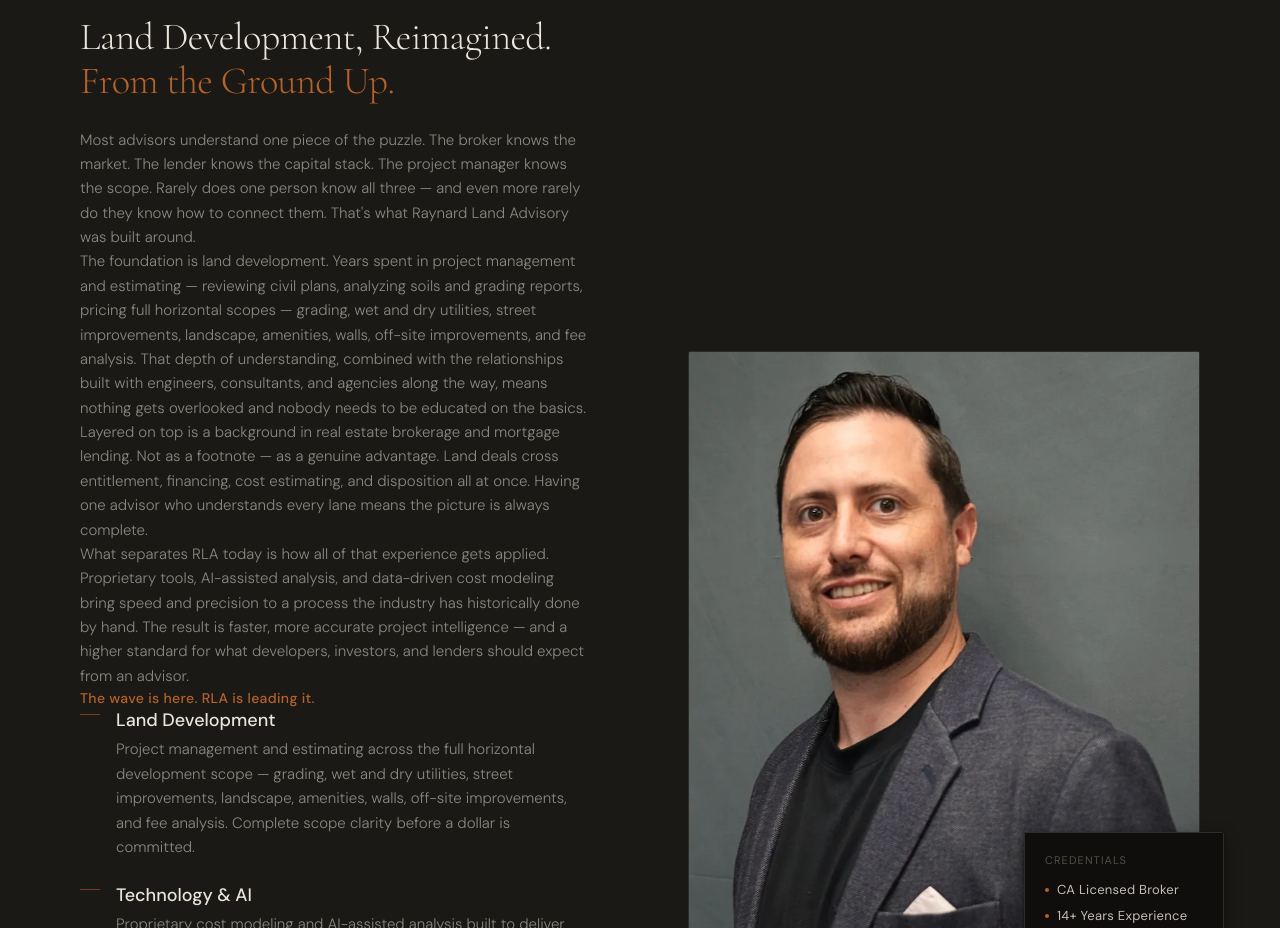
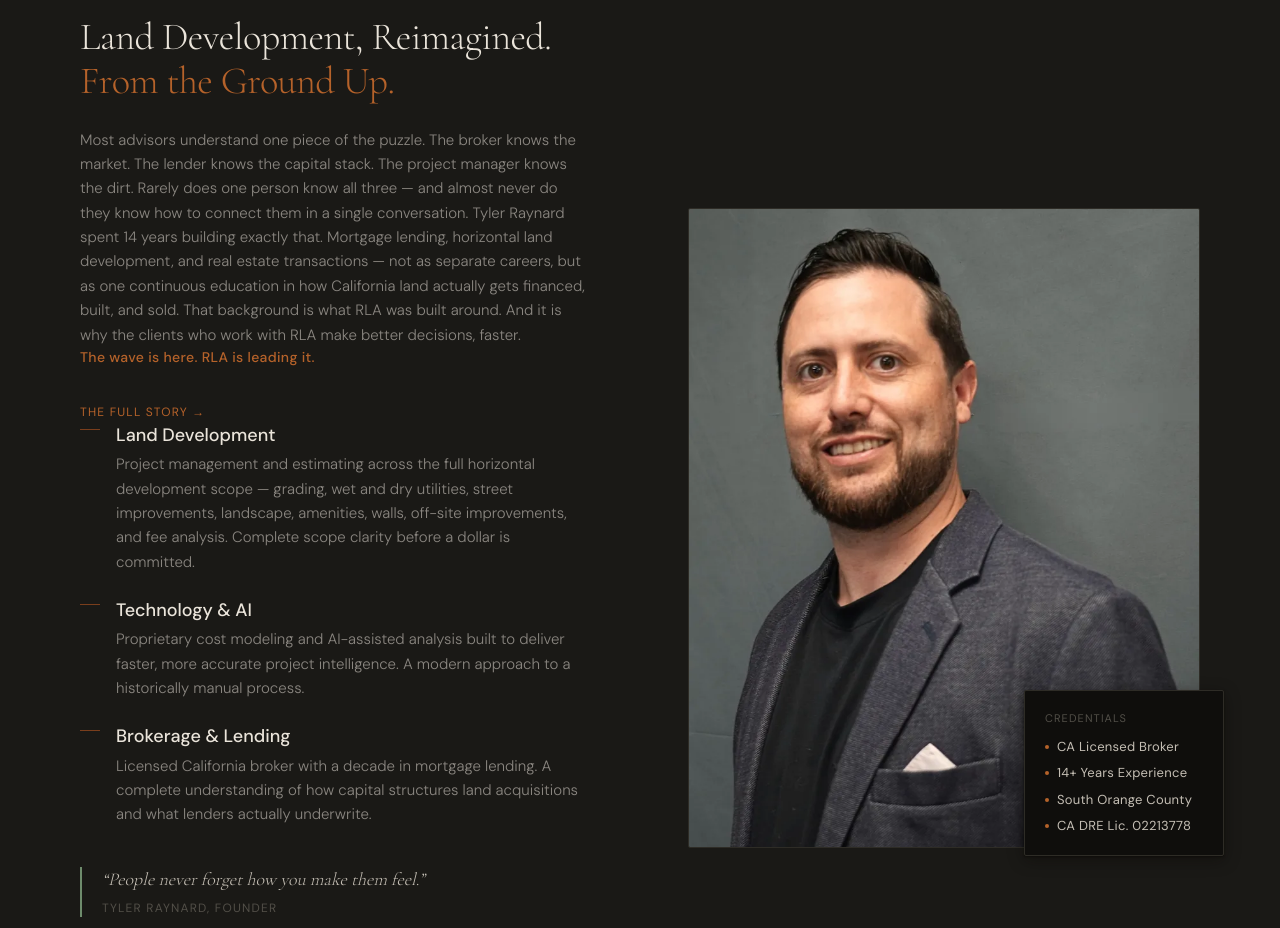
Before and after one commit to tyraynard/rla-website, a Next.js app: page / in a window 1280 px wide. Shown: the part 980-1908 px from the top of the page. Built offline with nearby package versions, Linux system fonts and the light colour scheme.

Commit message:
feat: add insights listing page, fix Link import in AboutSection

```diff
--- a/src/components/sections/AboutSection.tsx
+++ b/src/components/sections/AboutSection.tsx
@@ -1,4 +1,5 @@
 import Image from "next/image"
+import Link from "next/link"
 
 const DIFFERENTIATORS = [
   {
@@ -43,40 +44,26 @@
 
              <p className="text-body-sm font-body font-light text-rla-stone leading-relaxed">
   Most advisors understand one piece of the puzzle. The broker knows the market.
-  The lender knows the capital stack. The project manager knows the scope. Rarely
-  does one person know all three — and even more rarely do they know how to connect
-  them. That&apos;s what Raynard Land Advisory was built around.
+  The lender knows the capital stack. The project manager knows the dirt. Rarely
+  does one person know all three — and almost never do they know how to connect
+  them in a single conversation. Tyler Raynard spent 14 years building exactly
+  that. Mortgage lending, horizontal land development, and real estate transactions
+  — not as separate careers, but as one continuous education in how California land
+  actually gets financed, built, and sold. That background is what RLA was built
+  around. And it is why the clients who work with RLA make better decisions, faster.
 </p>
-
-<p className="text-body-sm font-body font-light text-rla-stone leading-relaxed">
-  The foundation is land development. Years spent in project management and
-  estimating — reviewing civil plans, analyzing soils and grading reports, pricing
-  full horizontal scopes — grading, wet and dry utilities, street improvements,
-  landscape, amenities, walls, off-site improvements, and fee analysis. That depth
-  of understanding, combined with the relationships built with engineers, consultants,
-  and agencies along the way, means nothing gets overlooked and nobody needs to be
-  educated on the basics.
-</p>
-
-<p className="text-body-sm font-body font-light text-rla-stone leading-relaxed">
-  Layered on top is a background in real estate brokerage and mortgage lending. Not
-  as a footnote — as a genuine advantage. Land deals cross entitlement, financing,
-  cost estimating, and disposition all at once. Having one advisor who understands
-  every lane means the picture is always complete.
-</p>
-
-<p className="text-body-sm font-body font-light text-rla-stone leading-relaxed">
-  What separates RLA today is how all of that experience gets applied. Proprietary
-  tools, AI-assisted analysis, and data-driven cost modeling bring speed and precision
-  to a process the industry has historically done by hand. The result is faster, more
-  accurate project intelligence — and a higher standard for what developers, investors,
-  and lenders should expect from an advisor.
-</p>
-
 <p className="text-rla-sienna font-medium text-sm tracking-wide">
   The wave is here. RLA is leading it.
 </p>
-
+<div className="mt-8">
+  <Link
+    href="/about"
+    className="inline-flex items-center gap-2 text-rla-sienna text-xs
+      tracking-widest uppercase hover:gap-4 transition-all"
+  >
+    The Full Story →
+  </Link>
+</div>
 
 
             <ul className="space-y-6" aria-label="Areas of expertise">
```
